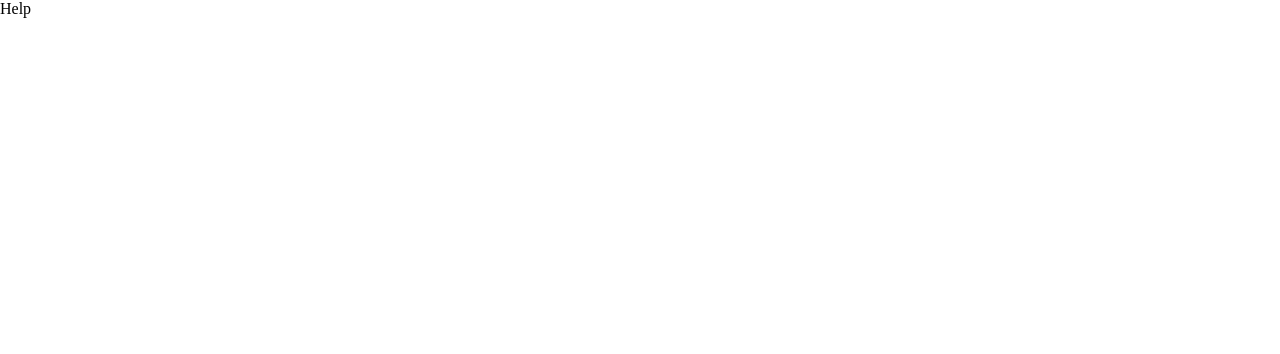
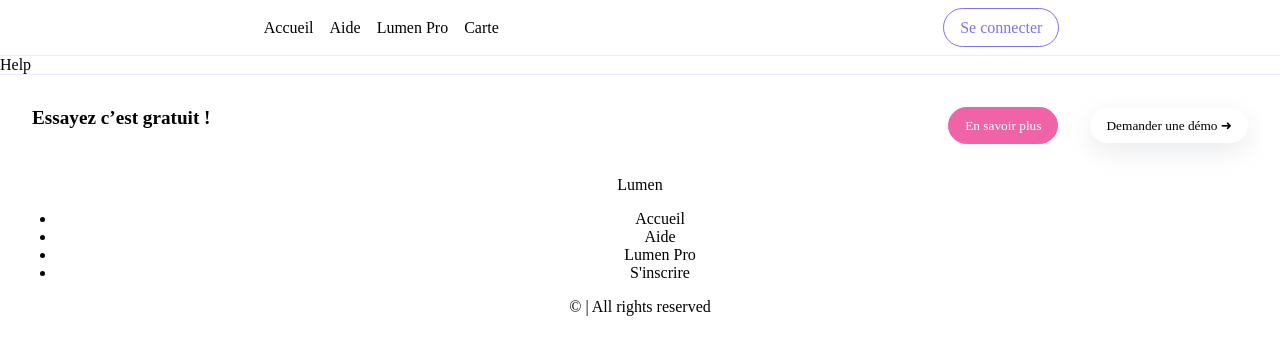
Before and after one commit to WildCodeSchool-2024-02/toulouse-babyplace, a React (Vite) app in the folder client/: page /help in a window 1280 px wide. Shown: the top 354 px of the page. Built offline with nearby package versions, Linux system fonts and the light colour scheme; a web font is replaced by a local one.

Commit message:
feat: merge

```diff
--- a/client/src/pages/Help/Help.jsx
+++ b/client/src/pages/Help/Help.jsx
@@ -1,9 +1,13 @@
+import Footer from "../../components/Footer/Footer";
+import NavBar from "../../components/NavBar/NavBar";
 import "./Help.scss";
 
 function Help() {
   return (
     <div>
+      <NavBar />
       <p>Help</p>
+      <Footer />
     </div>
   );
 }
--- a/client/src/pages/Help/Help.scss
+++ b/client/src/pages/Help/Help.scss
@@ -0,0 +1 @@
+@import "../../variables.scss";
```
